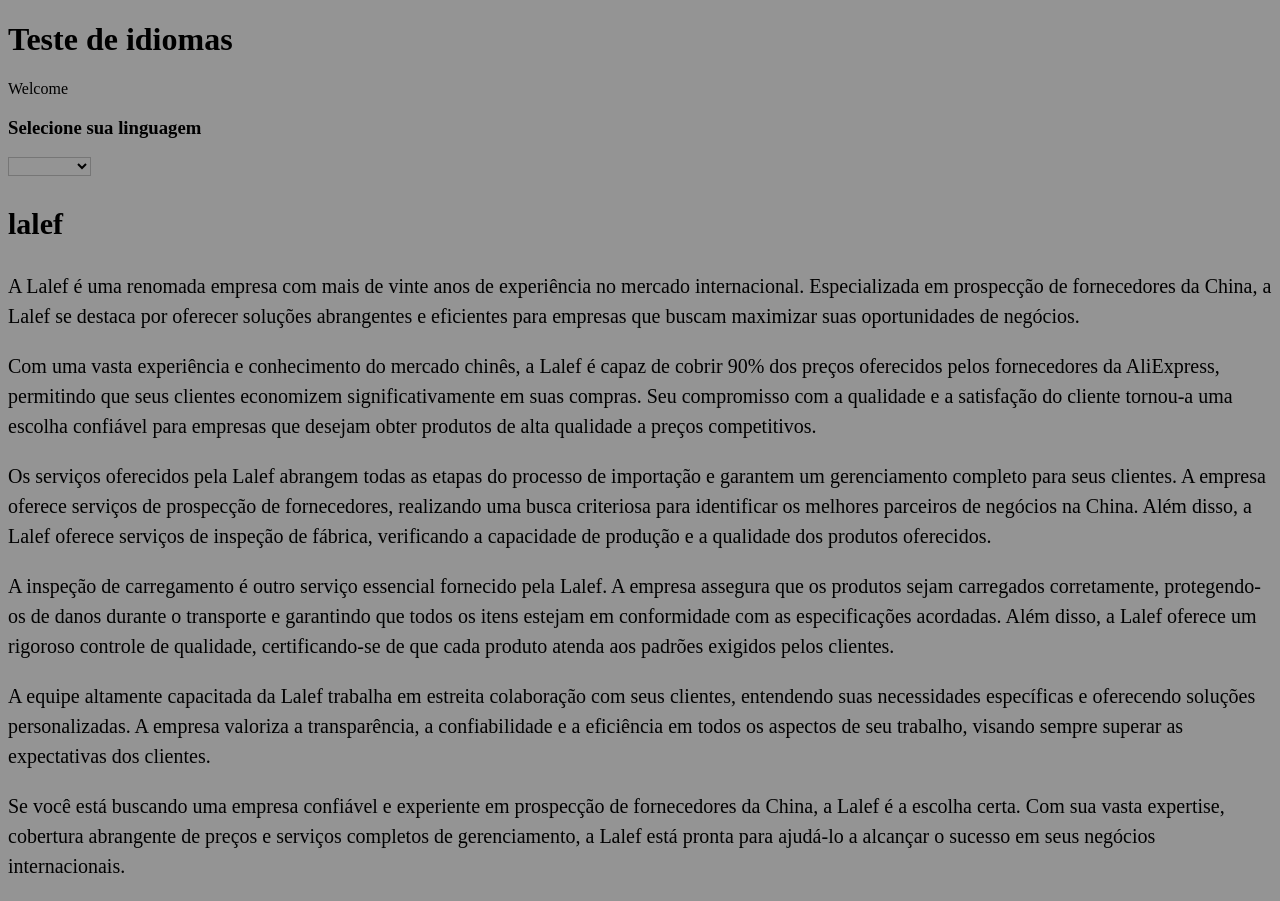
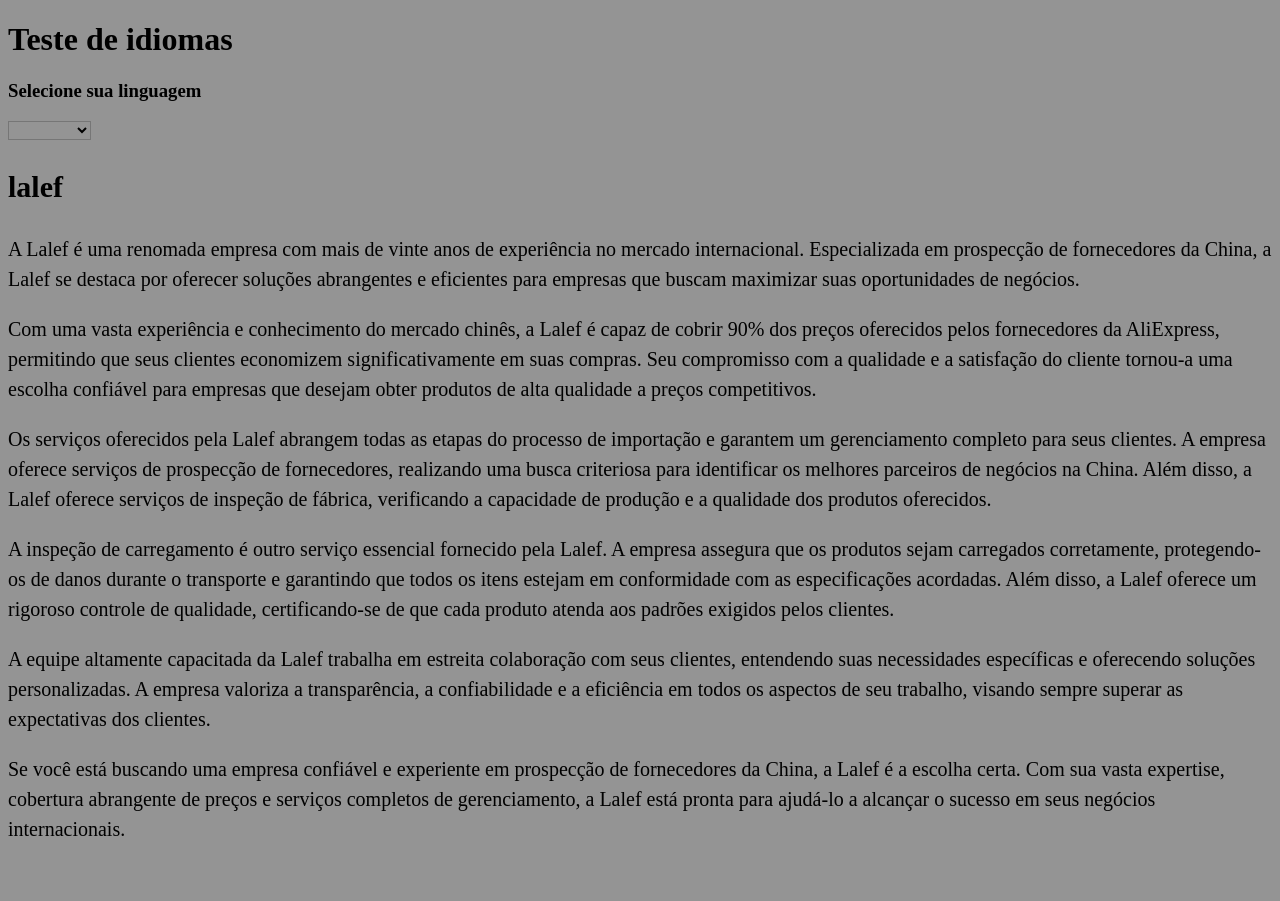
Before and after one commit to wlis13/change_language, a website with bundled scripts: page index.html in a window 1280 px wide. After the commit the page ends 864 px from the top, so only its background shows below. Built offline with nearby package versions, Linux system fonts and the light colour scheme.

Commit message:
pequena modificação

```diff
--- a/index.html
+++ b/index.html
@@ -10,7 +10,6 @@
 <body>
   <header>
     <h1>Teste de idiomas</h1>
-    <p data-translate="welcome">Welcome</p>
     <div>
       <h3>Selecione sua linguagem</h3>
       <select name="select-languages" id="languages">
```
